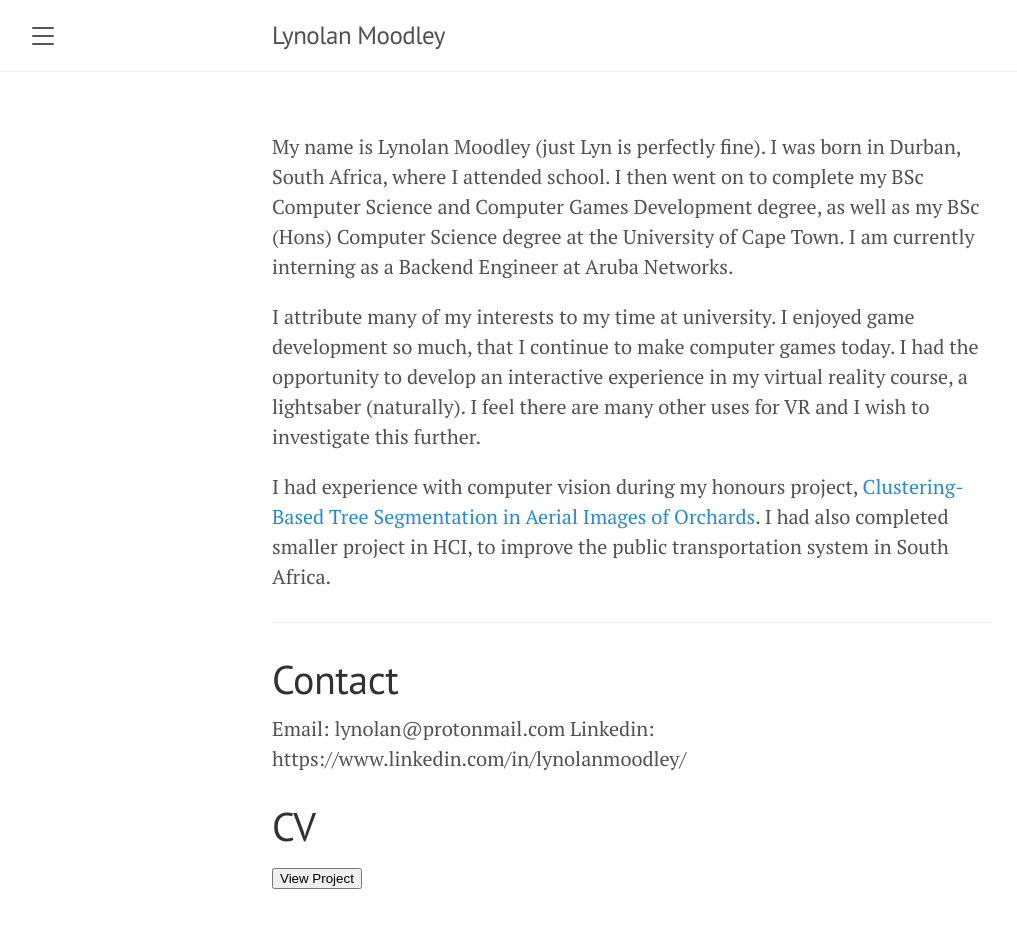
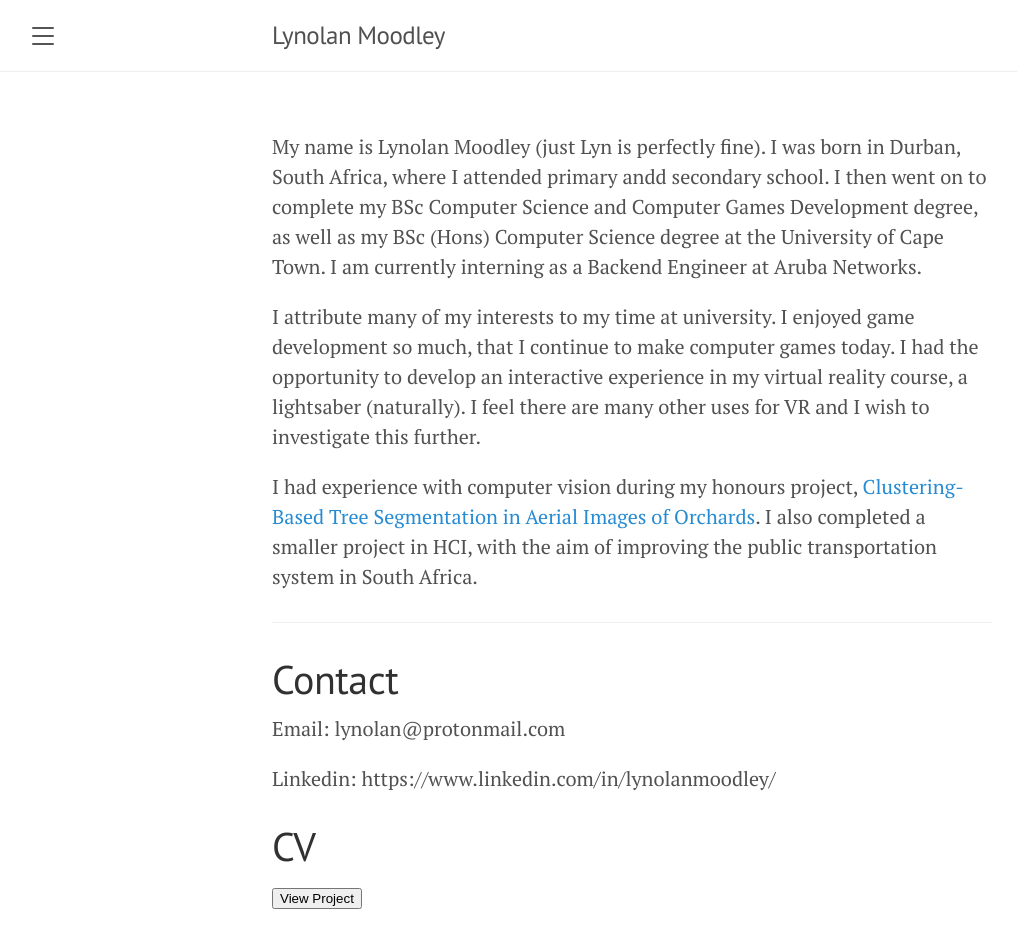
Before and after one commit to Lynolan/lynolan.github.io, a Jekyll site: the page built from index.md, in a window 1280 px wide. Shown: the whole page, without its empty margins (8-1025 px from the left). Built offline with Jekyll 4.4.1, drawn with Linux system fonts in a browser that asks for light colours.

Commit message:
Updated home.

```diff
--- a/_config.yml
+++ b/_config.yml
@@ -50,4 +50,4 @@ google_analytics: G-01MHHLRYBG
 #   - vendor/gems/
 #   - vendor/ruby/
 
-version: 1.0.0
+version: 1.0.1
--- a/index.md
+++ b/index.md
@@ -5,16 +5,17 @@
 layout: default
 ---
 
-My name is Lynolan Moodley (just Lyn is perfectly fine). I was born in Durban, South Africa, where I attended school. I then went on to complete my BSc Computer Science and Computer Games Development degree, as well as my BSc (Hons) Computer Science degree at the University of Cape Town. I am currently interning as a Backend Engineer at Aruba Networks.
+My name is Lynolan Moodley (just Lyn is perfectly fine). I was born in Durban, South Africa, where I attended primary andd secondary school. I then went on to complete my BSc Computer Science and Computer Games Development degree, as well as my BSc (Hons) Computer Science degree at the University of Cape Town. I am currently interning as a Backend Engineer at Aruba Networks.
 
 I attribute many of my interests to my time at university. I enjoyed game development so much, that I continue to make computer games today. I had the opportunity to develop an interactive experience in my virtual reality course, a lightsaber (naturally). I feel there are many other uses for VR and I wish to investigate this further.
 
-I had experience with computer vision during my honours project, [Clustering-Based Tree Segmentation in Aerial Images of Orchards](https://projects.cs.uct.ac.za/honsproj/cgi-bin/view/2020/bowden_emeruem_moodley.zip/Tree-Segmentation.html). I had also completed smaller project in HCI, to improve the public transportation system in South Africa.
+I had experience with computer vision during my honours project, [Clustering-Based Tree Segmentation in Aerial Images of Orchards](https://projects.cs.uct.ac.za/honsproj/cgi-bin/view/2020/bowden_emeruem_moodley.zip/Tree-Segmentation.html). I also completed a smaller project in HCI, with the aim of improving the public transportation system in South Africa.
 
 ---
 
 # Contact #
 Email: {{ site.email }}
+
 Linkedin: {{ site.linkedin }}
 
 # CV #
```
Also changed, not shown: projects.md (+1 -1 lines).
